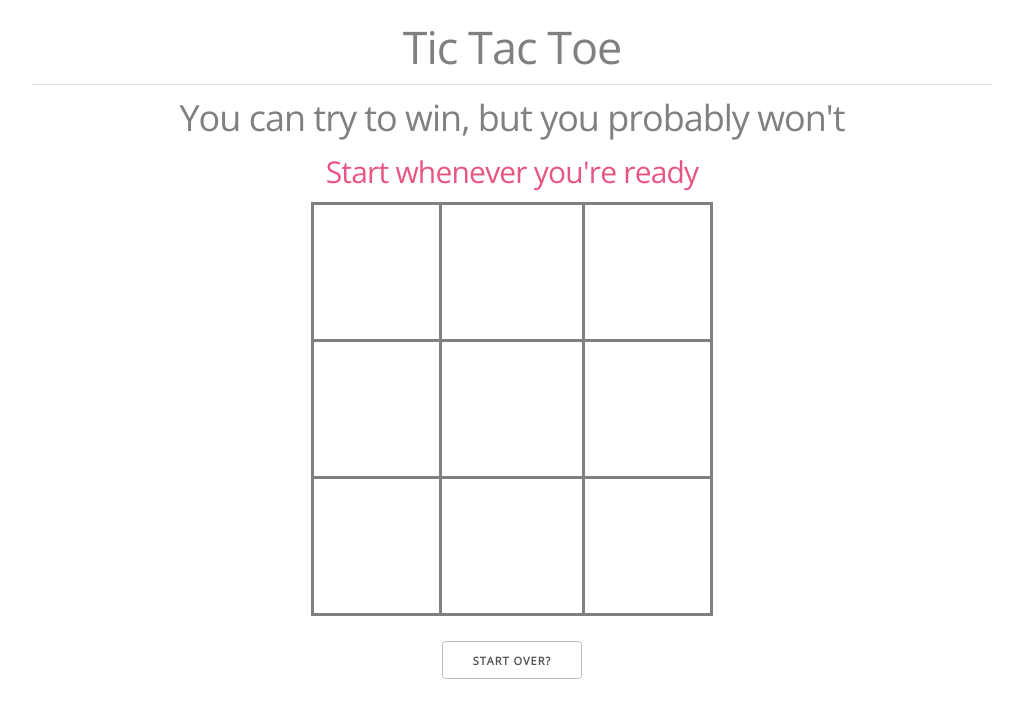
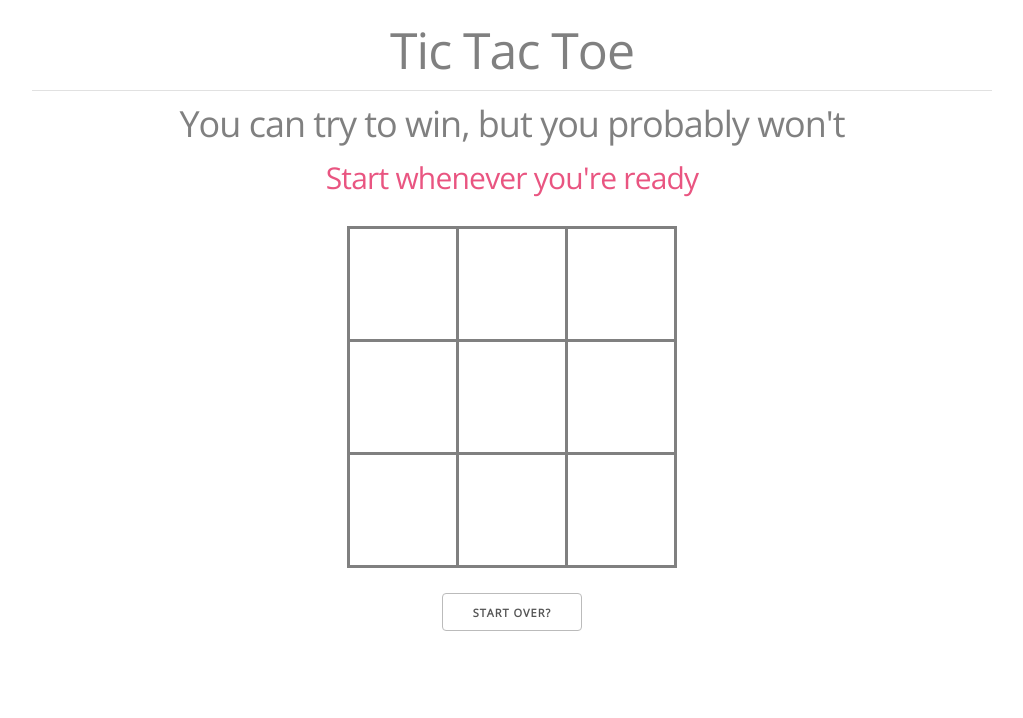
Before and after one commit to mcvalera/tic-tac-toe, a plain HTML site: page index.html in a window 1280 px wide. Shown: the whole page, without its empty margins (128-1151 px from the left). Drawn offline with nearby package versions, Linux system fonts and the light colour scheme.

Commit message:
keep page responsive in all widths, implement mobile first styling

```diff
--- a/public/stylesheets/application.css
+++ b/public/stylesheets/application.css
@@ -1,9 +1,48 @@
+@media (min-width: 250px) {
+  .container {
+    padding-bottom: 50px;
+  }
+  #header {
+    height: 200px;
+  }
+  table {
+    width: 90%;
+    max-width: 330px;
+  }
+  td {
+    width: 30%;
+    font-size: 4rem;
+  }
+}
+
+@media (min-width: 360px) {
+  #header {
+    height: 140px;
+  }
+}
+
+@media (min-width: 550px) {
+  #header {
+    height: 160px;
+  }
+  td {
+    width: 110px;
+    height: 110px;
+    font-size: 5rem;
+  }
+}
+
+@media (min-width: 794px) {
+  #header {
+    height: 125px;
+  }
+}
+
 body {
   font-family: "Open Sans", sans-serif;
   color: gray;
   text-align: center; }
   body h1 {
-    font-size: 3em;
     margin-top: 20px;
     margin-bottom: 10px; }
 
@@ -20,6 +59,10 @@ h3 {
   .dynamic_text h4 {
     margin-bottom: 0; }
 
+.grid {
+  width: 100%;
+}
+
 table {
   margin: 0 auto;
   margin-bottom: 25px; }
@@ -27,11 +70,16 @@ table {
 td {
   border: 3px solid gray;
   text-align: center;
-  width: 110px;
-  height: 110px;
-  font-size: 4em; }
+  padding: 0;
+   }
 
 .xo {
   color: #e95581; }
 
+button#reload:hover {
+  background-color: #e95581;
+  border: 1px solid #e95581;
+  color: #ffffff;
+}
+
 /*# sourceMappingURL=application.css.map */
--- a/public/stylesheets/skeleton.css
+++ b/public/stylesheets/skeleton.css
@@ -42,7 +42,7 @@
   box-sizing: border-box; }
 
 /* For devices larger than 400px */
-@media (min-width: 400px) {
+@media (min-width: 320px) {
   .container {
     width: 85%;
     padding: 0; }
```
